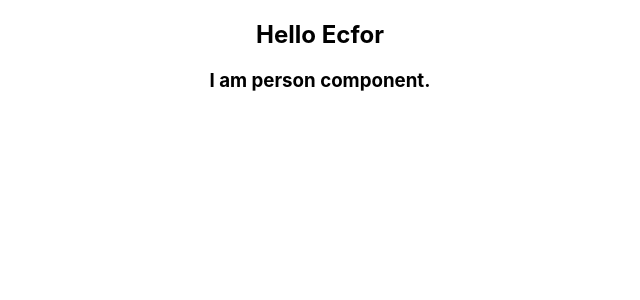
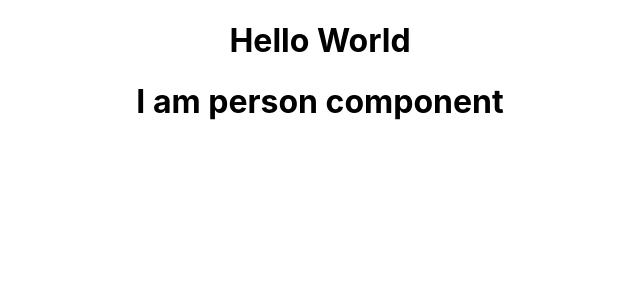
Before and after one commit to Hasan-Saju/React-with-Redux, a React (Create React App) app in the folder React_Basics/hello-world/: page / in a window 1280 px wide. Shown: the top 300 px of the page, without its empty margins (320-960 px from the left). Built offline with nearby package versions, Linux system fonts and the light colour scheme.

Commit message:
JSX Syntax

```diff
--- a/React_Basics/hello-world/src/App.js
+++ b/React_Basics/hello-world/src/App.js
@@ -4,21 +4,29 @@ import './App.css';
 
 // JSX
 function App() {
-  return (
-    <div className="App">
-     <h2>Hello Ecfor</h2>
-     <Person/>
-     {/* <Person></Person> */}
-    </div>
-  );
+  // return (
+  //   <div className="App">
+  //    <h2>Hello Ecfor</h2>
+  //    <Person/>
+  //    {/* <Person></Person> */}
+  //   </div>
+  // );
+
+  return React.createElement('div',{className:"App"},React.createElement('h1',null,"Hello World"),<Person/>);
+  // React.createElement('tag',attribute,vitore ja thakbe)
 }
 
+// class attribute in html is className in jsx
+// only 1 root element is possible in jsx
+
 function Person() {
-  return(
-    <div>
-      <h3>I am person component.</h3>
-    </div>
-  );
+  // return(
+  //   <div>
+  //     <h3>I am person component.</h3>
+  //   </div>
+  // );
+
+  return React.createElement('div',null,React.createElement('h1',null,"I am person component"));
 }
 
 export default App;
```
